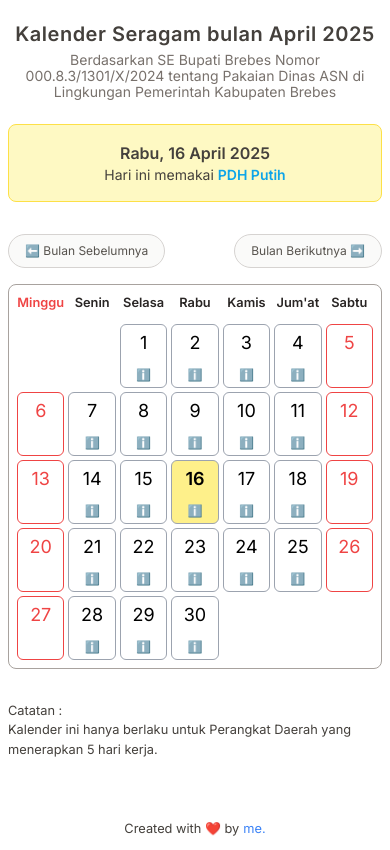
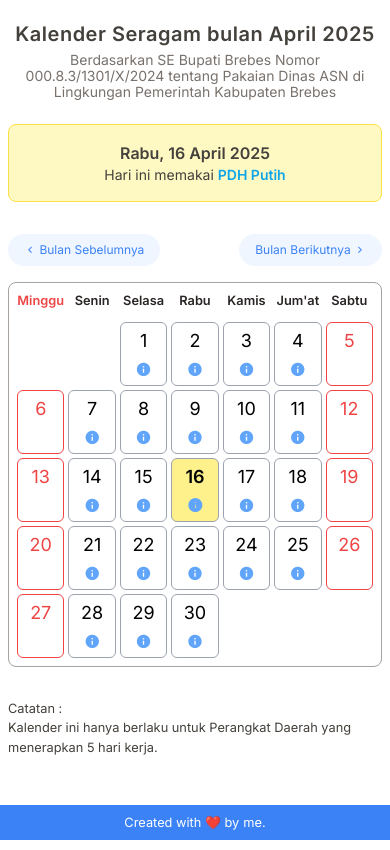
Before and after one commit to madep-dev/kalender-seragam, a React (Vite) app: page / in a window 390 px wide. Built offline with nearby package versions, Linux system fonts and the light colour scheme; no server answers.

Commit message:
Cahge icon and button color

```diff
--- a/package.json
+++ b/package.json
@@ -15,7 +15,8 @@
     "react": "^19.0.0",
     "react-dom": "^19.0.0",
     "react-router": "^7.5.0",
-    "react-spinners": "^0.15.0"
+    "react-spinners": "^0.15.0",
+    "remixicon": "^4.6.0"
   },
   "devDependencies": {
     "@eslint/js": "^9.21.0",
--- a/src/components/CalendarSeragam.jsx
+++ b/src/components/CalendarSeragam.jsx
@@ -4,6 +4,7 @@ import dayjs from "dayjs";
 import { getSeragamByDate } from "../utils/seragam";
 import "dayjs/locale/id";
 import ClipLoader from "react-spinners/ClipLoader";
+import "remixicon/fonts/remixicon.css";
 dayjs.locale("id");
 
 function CalendarSeragam() {
@@ -92,7 +93,7 @@ function CalendarSeragam() {
                             Hari ini memakai <span className="text-sky-500 font-semibold">{seragamHariIni}</span>
                         </p>
                     ) : (
-                        <p className="text-red-500 italic">Hari Libur {"- " + liburHariIniInfo}</p>
+                        <p className="text-red-500 italic text-sm sm:text-[1em]">Hari Libur {"- " + liburHariIniInfo}</p>
                     )}
                 </div>
 
@@ -100,13 +101,13 @@ function CalendarSeragam() {
                 <div className="flex flex-row justify-between sm:justify-center gap-2 sm:gap-4 mb-4">
                     <button
                         onClick={() => setCurrentMonth((prev) => prev.subtract(1, "month"))}
-                        className="text-xs sm:text-sm text-stone-600 bg-stone-50 border border-stone-300 hover:bg-stone-200 px-4 py-2 rounded-full transition-all duration-200">
-                        ⬅️ Bulan Sebelumnya
+                        className="text-xs sm:text-sm text-blue-500 bg-blue-50 hover:bg-blue-400 hover:text-white px-4 py-2 rounded-full transition-all duration-200">
+                        <i className="ri-arrow-left-s-line"></i> Bulan Sebelumnya
                     </button>
                     <button
                         onClick={() => setCurrentMonth((prev) => prev.add(1, "month"))}
-                        className="text-xs sm:text-sm text-stone-600 bg-stone-50 border border-stone-300 hover:bg-stone-200 px-4 py-2 rounded-full transition-all duration-200">
-                        Bulan Berikutnya ➡️
+                        className="text-xs sm:text-sm text-blue-500 bg-blue-50 hover:bg-blue-400 hover:text-white px-4 py-2 rounded-full transition-all duration-200">
+                        Bulan Berikutnya <i className="ri-arrow-right-s-line"></i>
                     </button>
                 </div>
 
@@ -154,9 +155,9 @@ function CalendarSeragam() {
 
                                                 <button
                                                     onClick={() => setSelectedInfo(day.seragam)}
-                                                    className="block sm:hidden text-blue-500 text-xs"
+                                                    className="block sm:hidden text-blue-400 text-xs"
                                                     title="Lihat seragam">
-                                                    ℹ️
+                                                    <i className="ri-information-fill text-base"></i>
                                                 </button>
                                             </>
                                         )}
@@ -170,9 +171,9 @@ function CalendarSeragam() {
                                                 </span>
                                                 <button
                                                     onClick={() => setSelectedInfo(day.libur)}
-                                                    className="block sm:hidden text-blue-500 text-xs"
+                                                    className="block sm:hidden text-blue-400 text-xs"
                                                     title="Lihat info libur">
-                                                    ℹ️
+                                                    <i className="ri-information-fill text-base"></i>
                                                 </button>
                                             </>
                                         )}
@@ -206,12 +207,12 @@ function CalendarSeragam() {
                 )}
             </div>
 
-            <div>
-                <p className="text-[0.8em] sm:text-[0.9em] text-center mt-10 py-3 text-stone-700">
+            <div className="mt-10">
+                <p className="text-[0.8em] sm:text-[0.9em] text-center py-2 bg-blue-500 text-white">
                     Created with ❤️ by
                     <a
                         href="https://t.me/vickerz16"
-                        className="ms-1 text-blue-500 transition-all duration-200 hover:underline hover:text-red-500"
+                        className="ms-1 text-white transition-all duration-200 hover:underline hover:text-red-500"
                         target="_blank">
                         me.
                     </a>
```
Also changed, not shown: 1 other file (tests, documents, lock files or other folders).
